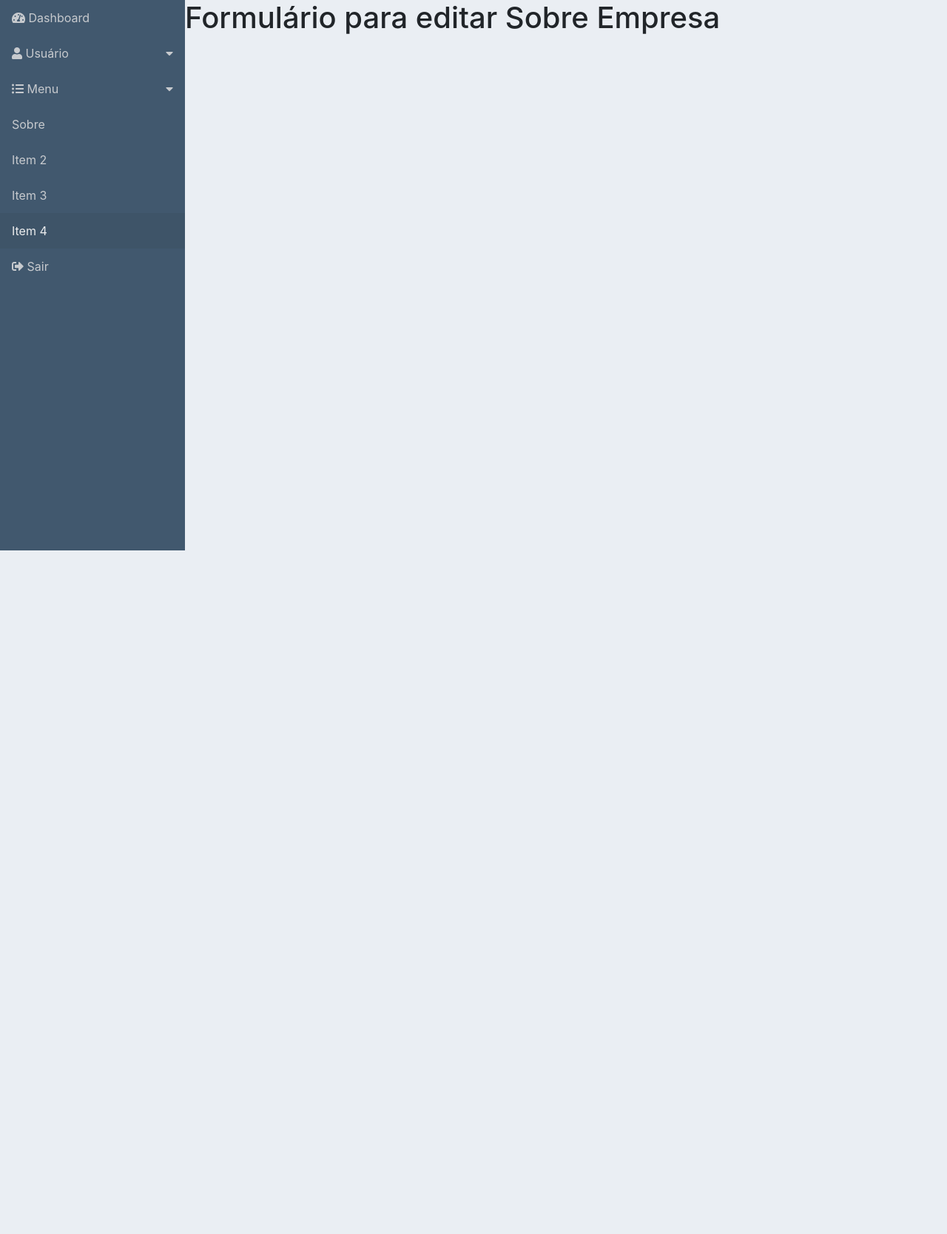
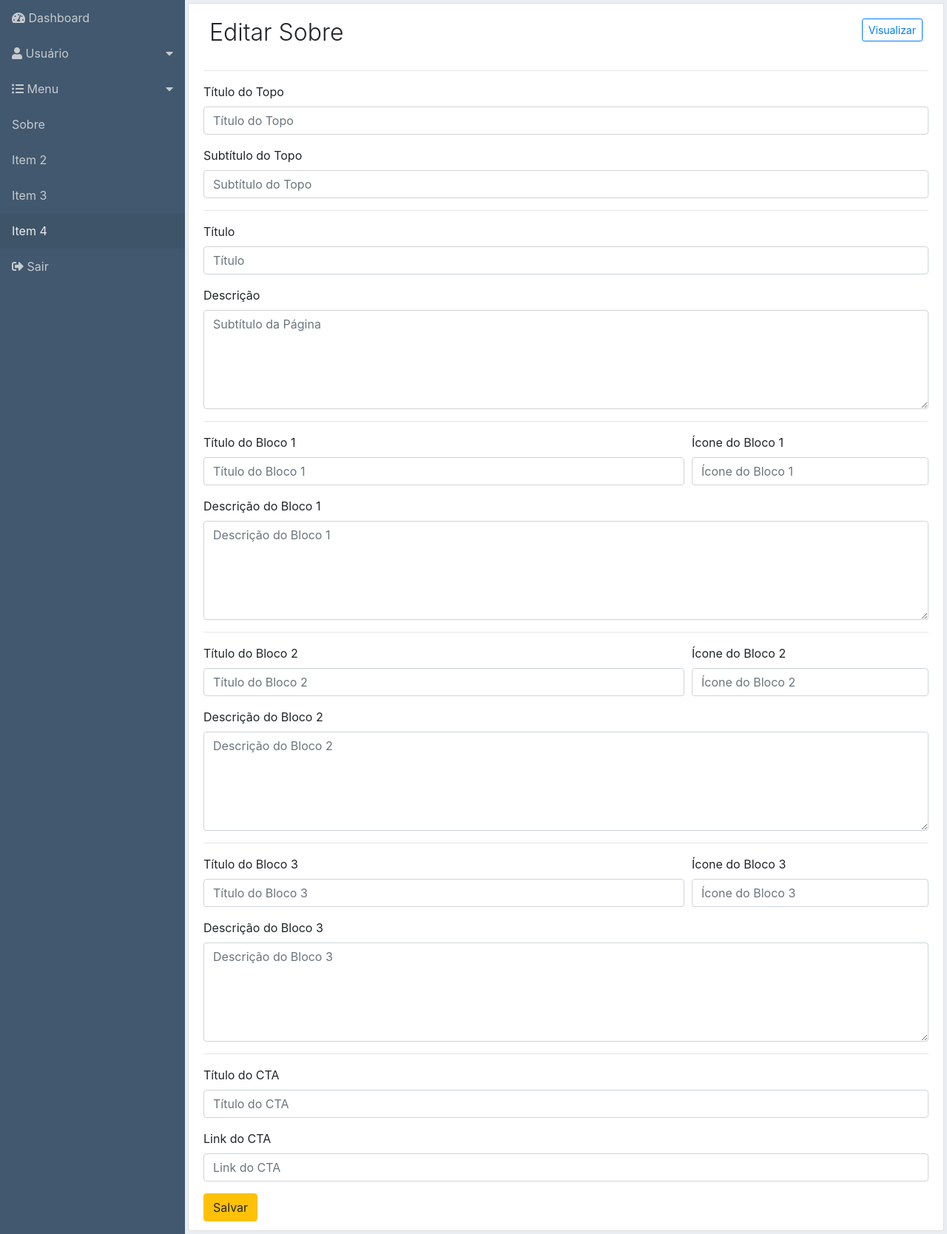
Before and after one commit to marciocamollez/site_admin, a Node server app: page /sobre/edit-sobre in a window 1280 px wide. Shown: the part 56-1724 px from the top of the page at 74% size. Before the commit the page ends 800 px from the top, so only its background shows below. Run offline with Node 20, Linux system fonts and the light colour scheme; the visitor is signed in with stand-in values (Sample User, id 1); data that the repository does not hold is empty; some libraries are stand-ins or nearby versions.

Commit message:
Criacao do Formulario sobre para edicao

```diff
--- a/routes/sobre.js
+++ b/routes/sobre.js
@@ -25,7 +25,17 @@ router.get('/', (req,res) => {
 })
 
 router.get('/edit-sobre', eAdmin, (req,res) => {
-    res.render("sobre/edit-sobre", { layout: 'adm.handlebars' }) //pasta sobre, arquivo edit-sobre. handlebars. O layout padrão muda para a página adm, pois é home do administrativo
+    Sobre.findOne({}).then((sobre) => {
+        res.render("sobre/edit-sobre", { layout: 'adm.handlebars', sobre: sobre })
+    }).catch((erro) => {
+        req.flash("error_msg", "Erro: Nenhum registro Sobre a Empresa encontrado")
+        res.redirect("/sobre")
+    })
+
+})
+
+router.post('/update-sobre', eAdmin, (req,res) => {
+    res.send("Salvar")
 })
 
 router.get('/vis-sobre', eAdmin, (req,res) => {
--- a/views/sobre/edit-sobre.handlebars
+++ b/views/sobre/edit-sobre.handlebars
@@ -1 +1,107 @@
-<h1>Formulário para editar Sobre Empresa</h1>
+<div class="content p-1">
+    <div class="list-group-item">
+        <div class="d-flex">
+            <div class="mr-auto p-2">
+                <h2 class="display-4 titulo">Editar Sobre</h2>
+            </div>
+            <div class="p-2">
+                <span class="d-none d-md-block">
+                    <a href="/sobre/vis-sobre" class="btn btn-outline-primary btn-sm">Visualizar</a>
+                </span>
+                <div class="dropdown d-block d-md-none">
+                    <button class="btn btn-primary dropdown-toggle btn-sm" type="button" id="acoesListar"
+                        data-toggle="dropdown" aria-haspopup="true" aria-expanded="false">
+                        Ações
+                    </button>
+                    <div class="dropdown-menu dropdown-menu-right" aria-labelledby="acoesListar">
+                        <a class="dropdown-item" href="/sobre/vis-sobre">Visualizar</a>
+                    </div>
+                </div>
+            </div>
+        </div>
+        <hr>
+        <form method="POST" action="/sobre/update-sobre">
+            <div class="form-group">
+                <label>Título do Topo</label>
+                <input name="titulotop" type="text" class="form-control" id="titulotop" placeholder="Título do Topo" required value="{{sobre.titulotop}}">
+            </div>
+            <div class="form-group">
+                <label>Subtítulo do Topo</label>
+                <input name="subtitulotop" type="text" class="form-control" id="subtitulotop"
+                    placeholder="Subtítulo do Topo" required value="{{sobre.subtitulotop}}">
+            </div>
+            <hr>
+            <div class="form-group">
+                <label>Título</label>
+                <input name="titulo" type="text" class="form-control" id="titulo" placeholder="Título" required value="{{sobre.titulo}}">
+            </div>
+            <div class="form-group">
+                <label>Descrição</label>
+                <textarea name="subtitulo" class="form-control" id="subtitulo" placeholder="Subtítulo da Página"
+                    rows="5" required>{{sobre.subtitulo}}</textarea>
+            </div>
+            <hr>
+            <div class="form-row">
+                <div class="form-group col-md-8">
+                    <label>Título do Bloco 1</label>
+                    <input name="titulosbum" type="text" class="form-control" id="titulosbum"
+                        placeholder="Título do Bloco 1" required value="{{sobre.titulosbum}}">
+                </div>
+                <div class="form-group col-md-4">
+                    <label>Ícone do Bloco 1</label>
+                    <input name="iconesbum" type="text" class="form-control" id="iconesbum"
+                        placeholder="Ícone do Bloco 1" required value="{{sobre.iconesbum}}">
+                </div>
+            </div>
+            <div class="form-group">
+                <label>Descrição do Bloco 1</label>
+                <textarea name="descsbum" class="form-control" id="descsbum" placeholder="Descrição do Bloco 1" rows="5" required>{{sobre.descsbum}}</textarea>
+            </div>
+            <hr>
+            <div class="form-row">
+                <div class="form-group col-md-8">
+                    <label>Título do Bloco 2</label>
+                    <input name="titulosbdois" type="text" class="form-control" id="titulosbdois"
+                        placeholder="Título do Bloco 2" required value="{{sobre.titulosbdois}}">
+                </div>
+                <div class="form-group col-md-4">
+                    <label>Ícone do Bloco 2</label>
+                    <input name="iconesbdois" type="text" class="form-control" id="iconesbdois"
+                        placeholder="Ícone do Bloco 2" required value="{{sobre.iconesbdois}}">
+                </div>
+            </div>
+            <div class="form-group">
+                <label>Descrição do Bloco 2</label>
+                <textarea name="descsbdois" class="form-control" id="descsbdois" placeholder="Descrição do Bloco 2" rows="5" required>{{sobre.descsbdois}}</textarea>
+            </div>
+            <hr>
+            <div class="form-row">
+                <div class="form-group col-md-8">
+                    <label>Título do Bloco 3</label>
+                    <input name="titulosbtres" type="text" class="form-control" id="titulosbtres"
+                        placeholder="Título do Bloco 3" required value="{{sobre.titulosbtres}}">
+                </div>
+                <div class="form-group col-md-4">
+                    <label>Ícone do Bloco 3</label>
+                    <input name="iconesbtres" type="text" class="form-control" id="iconesbtres"
+                        placeholder="Ícone do Bloco 3" required value="{{sobre.iconesbtres}}">
+                </div>
+            </div>
+            <div class="form-group">
+                <label>Descrição do Bloco 3</label>
+                <textarea name="descsbtres" class="form-control" id="descsbtres" placeholder="Descrição do Bloco 3" rows="5" required>{{sobre.descsbtres}}</textarea>
+            </div>
+            <hr>
+            <div class="form-group">
+                <label>Título do CTA</label>
+                <input name="titulobtn" type="text" class="form-control" id="titulobtn" placeholder="Título do CTA" required value="{{sobre.titulobtn}}">
+            </div>
+            <div class="form-group">
+                <label>Link do CTA</label>
+                <input name="urlbtn" type="text" class="form-control" id="urlbtn" placeholder="Link do CTA" required value="{{sobre.urlbtn}}">
+            </div>
+
+            <button type="submit" class="btn btn-warning">Salvar</button>
+        </form>
+    </div>
+</div>
```
